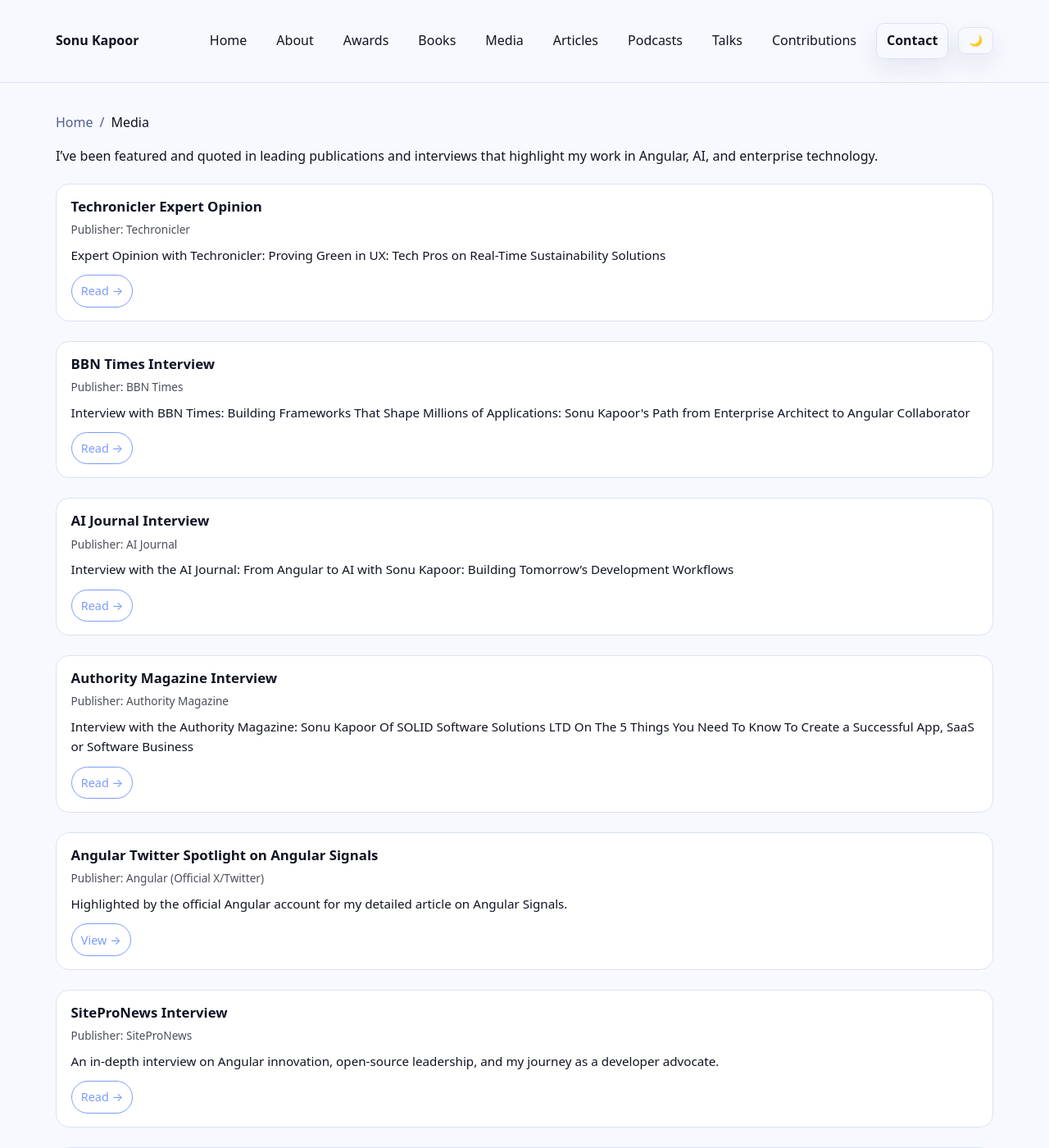
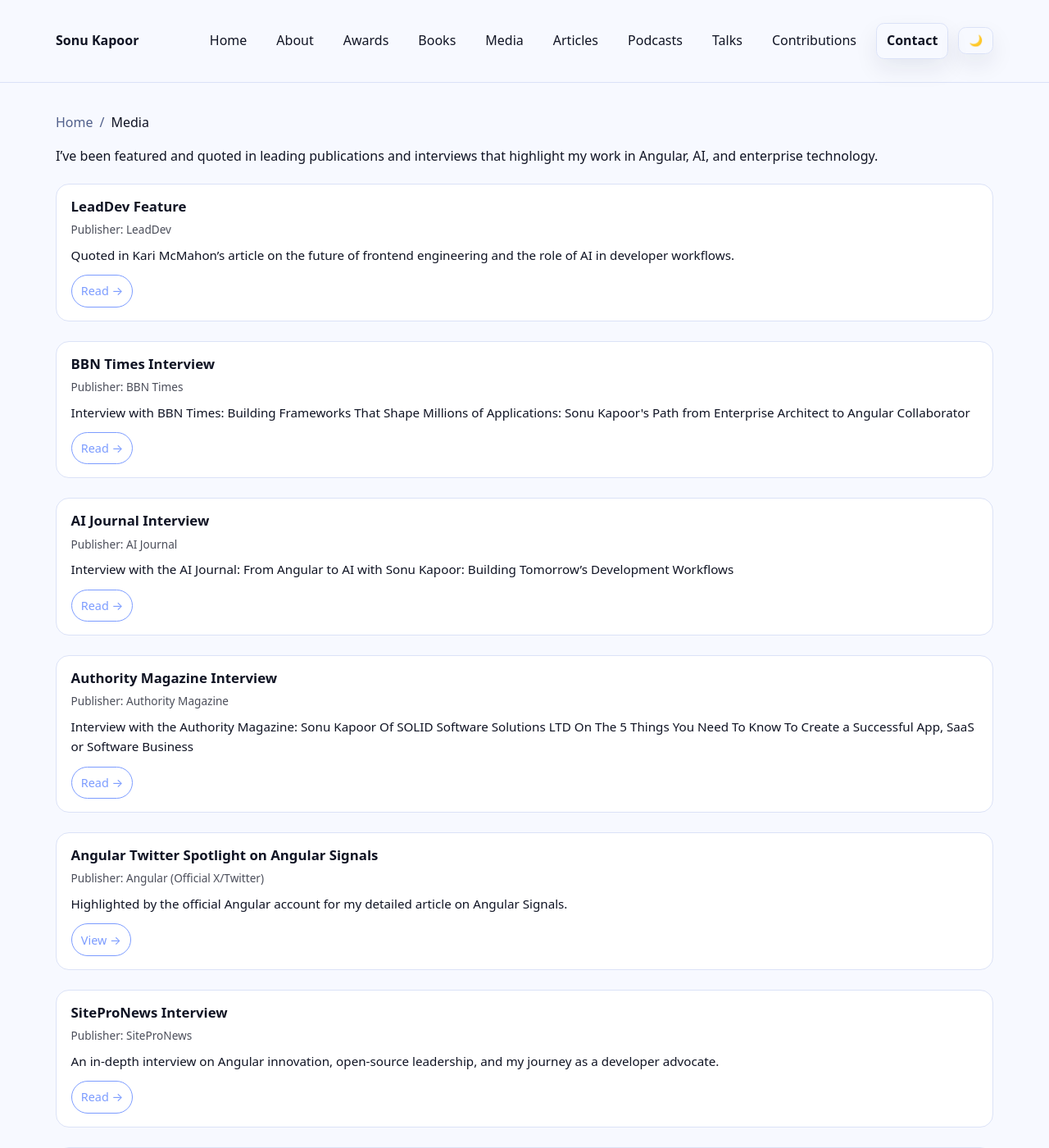
Before and after one commit to sonukapoor/sonukapoor-site.com, a Jekyll site: the page built from media.md, in a window 1280 px wide and 1400 px high. Shown: the whole window at 82% size. Built offline with Jekyll 4.4.1, drawn with Linux system fonts in a browser that asks for light colours; some of the changed text lies outside the part shown.

Commit message:
update media

```diff
--- a/media.md
+++ b/media.md
@@ -122,11 +122,11 @@
 <div class="cards">
 
   <div class="card">
-    <h2>Techronicler Expert Opinion</h2>
-    <div class="card-meta">Publisher: Techronicler</div>
-    <p class="card-desc">Expert Opinion with Techronicler: Proving Green in UX: Tech Pros on Real-Time Sustainability Solutions</p>
+    <h2>LeadDev Feature</h2>
+    <div class="card-meta">Publisher: LeadDev</div>
+    <p class="card-desc">Quoted in Kari McMahon’s article on the future of frontend engineering and the role of AI in developer workflows.</p>
     <div class="card-actions">
-      <a href="https://techronicler.com/proving-green-in-ux-tech-pros-on-real-time-sustainability-solutions/" target="_blank" rel="noopener">Read →</a>
+      <a href="https://leaddev.com/ai/does-ai-spell-death-front-end-engineering" target="_blank" rel="noopener">Read →</a>
     </div>
   </div>
 
@@ -176,11 +176,11 @@
   </div>
 
   <div class="card">
-    <h2>LeadDev Feature</h2>
-    <div class="card-meta">Publisher: LeadDev</div>
-    <p class="card-desc">Quoted in Kari McMahon’s article on the future of frontend engineering and the role of AI in developer workflows.</p>
+    <h2>Techronicler Expert Opinion</h2>
+    <div class="card-meta">Publisher: Techronicler</div>
+    <p class="card-desc">Expert Opinion with Techronicler: Proving Green in UX: Tech Pros on Real-Time Sustainability Solutions</p>
     <div class="card-actions">
-      <a href="https://leaddev.com/ai/does-ai-spell-death-front-end-engineering" target="_blank" rel="noopener">Read →</a>
+      <a href="https://techronicler.com/proving-green-in-ux-tech-pros-on-real-time-sustainability-solutions/" target="_blank" rel="noopener">Read →</a>
     </div>
   </div>
 
```
